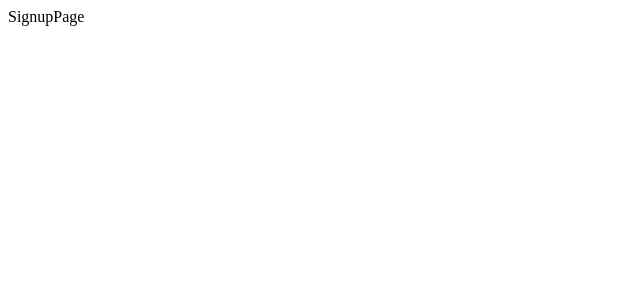
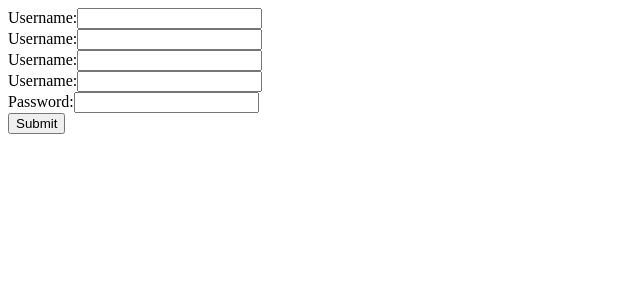
Before and after one commit to oslabs-beta/Anelyth, a React app: page /signup in a window 1280 px wide. Shown: the top 300 px of the page, without its empty margins (0-640 px from the left). Built offline with nearby package versions, Linux system fonts and the light colour scheme.

Commit message:
mid-implementation. pushing up to github to pull on other computer

```diff
--- a/Client/Views/LoginPage.jsx
+++ b/Client/Views/LoginPage.jsx
@@ -1,8 +1,51 @@
-import React from 'react'
+import React, { useState } from 'react'
 
 function LoginPage() {
+  const [userName, setUserName] = useState('');
+  const [password, setPassword] = useState('');
+
+  function handleChange(e) {
+    const { name, value } = e.target;
+
+    if (name === 'userName') setUserName(value);
+    else if (name === 'password') setPassword(value);
+  }
+
+  async function handleSubmit() {
+    try {
+      let response = await fetch('/api/login', {
+        method: 'POST',
+        body: JSON.stringify({
+          userName: userName,
+          password: password
+        }),
+        headers: {'Content-Type': 'application/json'}
+      });
+      response = await response.json();
+      console.log('response:', response)
+      //TODO: handle response
+    } catch (error) {
+      console.log(`The following error occured during login attempt: ${error}`);
+    }
+  }
+
+
   return (
-    <div>LoginPage</div>
+    <>
+      <div className='enter-name'>
+        <label>Username:
+          <input type="text" name='userName' value={userName} onChange={handleChange}/>
+        </label>
+      </div>
+      <div className='enter-pw'>
+        <label>Password:
+          <input type="text" name='password' value={password} onChange={handleChange}/>
+        </label>
+      </div>
+      <input type="button" value='Submit' onClick={handleSubmit}/>
+      <br />
+      <a href="/signup">Signup</a>
+    </>
   )
 }
 
--- a/Client/Views/SignupPage.jsx
+++ b/Client/Views/SignupPage.jsx
@@ -1,8 +1,63 @@
-import React from 'react'
+import React, { useState } from 'react'
 
 function SignupPage() {
+  const [userName, setUserName] = useState('');
+  const [password, setPassword] = useState('');
+
+  function handleChange(e) {
+    const { name, value } = e.target;
+
+    if (name === 'userName') setUserName(value);
+    else if (name === 'password') setPassword(value);
+  }
+
+  async function handleSubmit() {
+    try {
+      let response = await fetch('/api/signup', {
+        method: 'POST',
+        body: JSON.stringify({
+          userName: userName,
+          password: password
+        }),
+        headers: {'Content-Type': 'application/json'}
+      });
+      response = await response.json();
+      console.log('response:', response)
+      //TODO: handle response
+    } catch (error) {
+      console.log(`The following error occured during login attempt: ${error}`);
+    }
+  }
+
   return (
-    <div>SignupPage</div>
+    <>
+      <div className='enter-name'>
+        <label>Username:
+          <input type="text" name='userName' value={userName} onChange={handleChange}/>
+        </label>
+      </div>
+      <div className='enter-firstName'>
+        <label>Username:
+          <input type="text" name='firstname' value={userName} onChange={handleChange}/>
+        </label>
+      </div>
+      <div className='enter-lastName'>
+        <label>Username:
+          <input type="text" name='lastName' value={userName} onChange={handleChange}/>
+        </label>
+      </div>
+      <div className='enter-email'>
+        <label>Username:
+          <input type="text" name='email' value={userName} onChange={handleChange}/>
+        </label>
+      </div>
+      <div className='enter-pw'>
+        <label>Password:
+          <input type="text" name='password' value={password} onChange={handleChange}/>
+        </label>
+      </div>
+      <input type="button" value='Submit' onClick={handleSubmit}/>
+    </>
   )
 }
 
```
Also changed, not shown: 2 other files (tests, documents, lock files or other folders).
